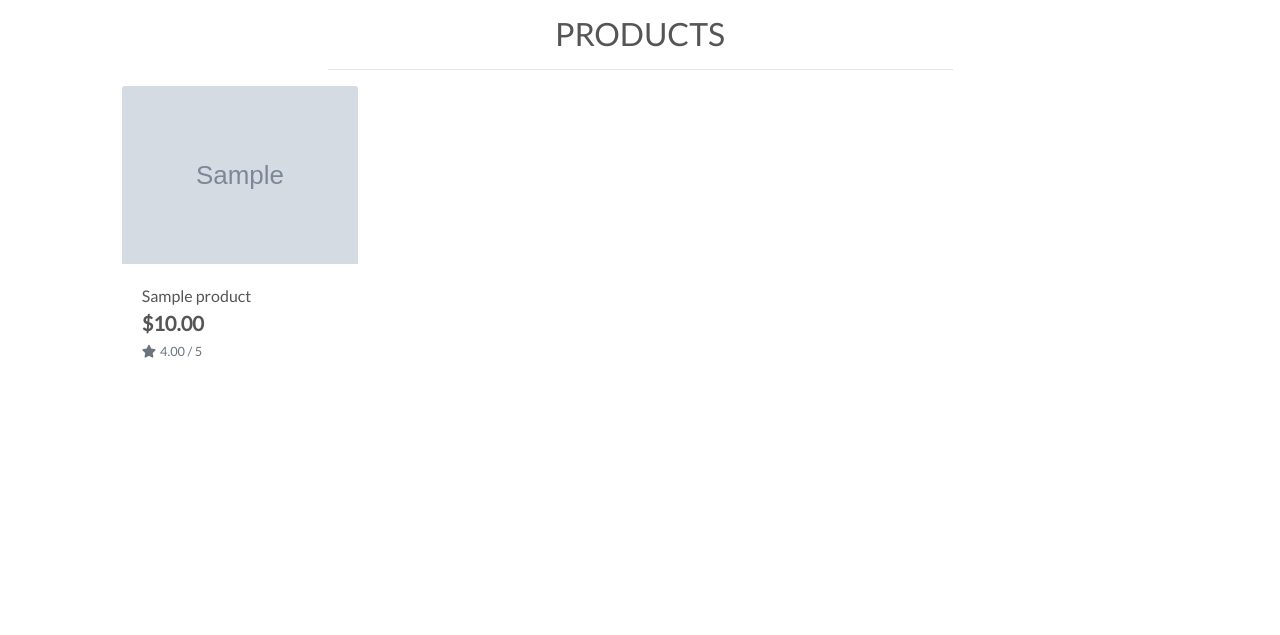
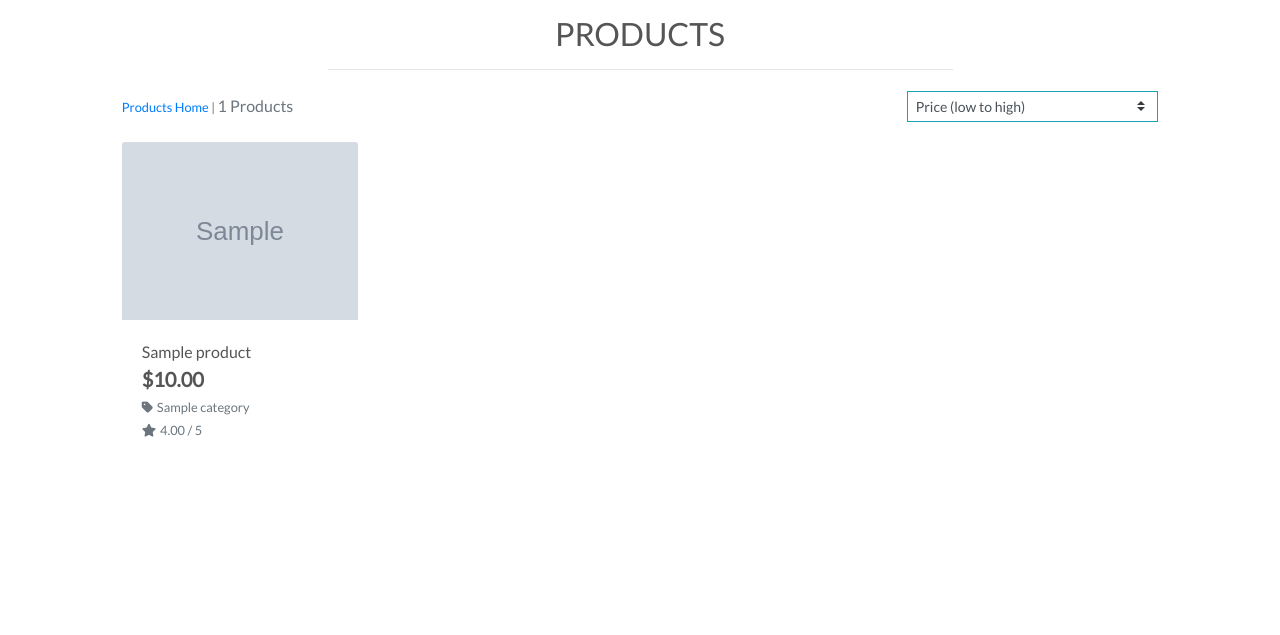
Before and after one commit to gioZAK/easy_vape, a Django app: a page that uses products/templates/products/products.html in a window 1280 px wide. Shown: the part 165-800 px from the top of the page. Run offline with Django 3.2, Linux system fonts and the light colour scheme; tables that the repository leaves empty hold one stand-in row (values such as "Sample post"); grey boxes marked "Sample" are stand-in pictures; some libraries are stand-ins or nearby versions.

Commit message:
Add sorting and product count to product page

```diff
--- a/products/templates/products/products.html
+++ b/products/templates/products/products.html
@@ -15,12 +15,53 @@
     <div class="row">
         <div class="col text-center mt-3">
             <h2 class="logo-font">Products</h2>
+            {% for c in current_categories %}
+            <a class="category-badge text-decoration-none" href="{% url 'products' %}?category={{ c.name }}">
+                <span
+                    class="p-2 mt-2 badge badge-white text-black rounded-0 border border-dark">{{ c.friendly_name }}</span>
+            </a>
+            {% endfor %}
             <hr class="w-50 mb-1">
         </div>
     </div>
     <div class="row">
         <div class="product-container col-10 offset-1">
-            <div class="row mt-1 mb-2"></div>
+            <div class="row mt-1 mb-2">
+                <div class="col-12 col-md-6 my-auto order-md-last d-flex justify-content-center justify-content-md-end">
+                    <div class="sort-select-wrapper w-50">
+                        <select id="sort-selector"
+                            class="custom-select custom-select-sm rounded-0 border border-{% if current_sorting != 'None_None' %}info{% else %}black{% endif %}">
+                            <option value="reset" {% if current_sorting == 'None_None' %}selected{% endif %}>Sort by...
+                            </option>
+                            <option value="price_asc" {% if current_sorting == 'price_asc' %}selected{% endif %}>Price
+                                (low to high)</option>
+                            <option value="price_desc" {% if current_sorting == 'price_desc' %}selected{% endif %}>Price
+                                (high to low)</option>
+                            <option value="rating_asc" {% if current_sorting == 'rating_asc' %}selected{% endif %}>
+                                Rating (low to high)</option>
+                            <option value="rating_desc" {% if current_sorting == 'rating_desc' %}selected{% endif %}>
+                                Rating (high to low)</option>
+                            <option value="name_asc" {% if current_sorting == 'name_asc' %}selected{% endif %}>Name
+                                (A-Z)</option>
+                            <option value="name_desc" {% if current_sorting == 'name_desc' %}selected{% endif %}>Name
+                                (Z-A)</option>
+                            <option value="category_asc" {% if current_sorting == 'category_asc' %}selected{% endif %}>
+                                Category (A-Z)</option>
+                            <option value="category_desc"
+                                {% if current_sorting == 'category_desc' %}selected{% endif %}>Category (Z-A)</option>
+                        </select>
+                    </div>
+                </div>
+                <div class="col-12 col-md-6 order-md-first">
+                    <p class="text-muted mt-3 text-center text-md-left">
+                        {% if search_term or current_categories or current_sorting != 'None_None' %}
+                        <span class="small"><a href="{% url 'products' %}">Products Home</a> | </span>
+                        {% endif %}
+                        {{ products|length }} Products{% if search_term %} found for
+                        <strong>"{{ search_term }}"</strong>{% endif %}
+                    </p>
+                </div>
+            </div>
             <div class="row">
                 {% for product in products %}
                 <div class="col-sm-6 col-md-6 col-lg-4 col-xl-3">
@@ -42,6 +83,14 @@
                             <div class="row">
                                 <div class="col">
                                     <p class="lead mb-0 text-left font-weight-bold">${{ product.price }}</p>
+                                    {% if product.category %}
+                                    <p class="small mt-1 mb-0">
+                                        <a class="text-muted"
+                                            href="{% url 'products' %}?category={{ product.category.name }}">
+                                            <i class="fas fa-tag mr-1"></i>{{ product.category.friendly_name }}
+                                        </a>
+                                    </p>
+                                    {% endif %}
                                     {% if product.rating %}
                                     <small class="text-muted"><i class="fas fa-star mr-1"></i>{{ product.rating }} /
                                         5</small>
--- a/products/views.py
+++ b/products/views.py
@@ -20,7 +20,8 @@ def all_products(request):
             if sortkey == 'name':
                 sortkey = 'lower_name'
                 products = products.annotate(lower_name=Lower('name'))
-
+            if sortkey == 'category':
+                sortkey = 'category__name'
             if 'direction' in request.GET:
                 direction = request.GET['direction']
                 if direction == 'desc':
--- a/static/css/base.css
+++ b/static/css/base.css
@@ -70,6 +70,11 @@ body {
     z-index: -1;
 }
 
+a.category-badge>span.badge:hover {
+    background: #212529 !important;
+    color: #fff !important;
+}
+
 /* -------------------------------- Media Queries */
 
 /* Slightly larger container on xl screens */
```
Also changed, not shown: products/templates/products/product_detail.html (+7 -0 lines).
